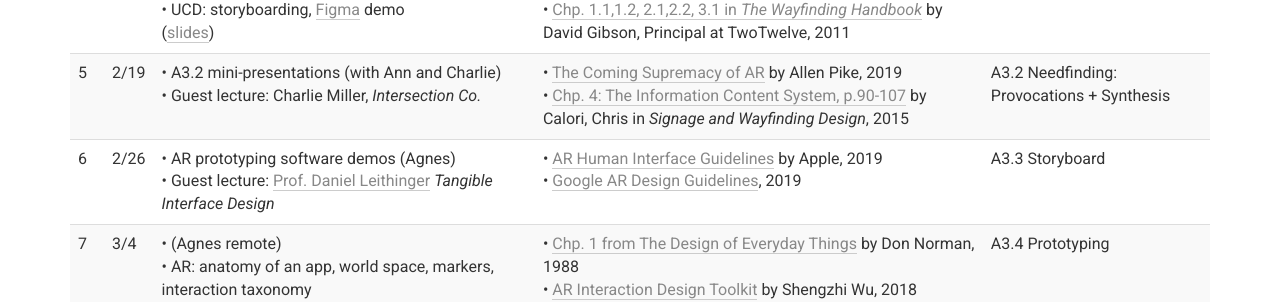
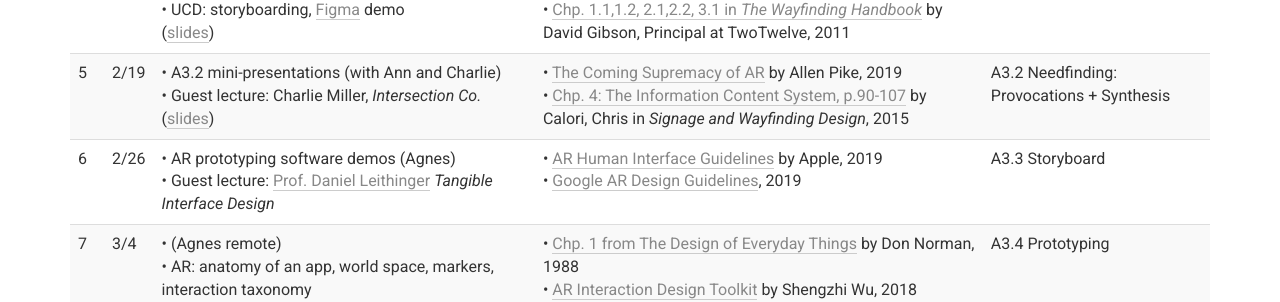
Before and after one commit to columbiaspatialinfo/columbiaspatialinfo.github.io, a Jekyll site: the page built from index.md, in a window 1280 px wide and 900 px high, scrolled down 912 px. Shown: the part 151-453 px from the top of the window. Built offline with Jekyll 4.4.1, drawn with Linux system fonts in a browser that asks for light colours; our own code applies the rules of GitHub Pages for plain Markdown files.

Commit message:
Update index.md

```diff
--- a/index.md
+++ b/index.md
@@ -30,7 +30,7 @@ _Subject to change as semester progresses._
 | 2        | 1/29   | • A1 mini-presentations<br>• AR: current applications<br>• UCD: Rapid prototyping<br>([slides](https://docs.google.com/presentation/d/1ccvYpHhp8exK7g_gcnSIGDoC7seHlM-0NR6kS5Uez0M/edit?usp=sharing))           | • [Why Human-Centered Design Matters](https://www.wired.com/insights/2013/12/human-centered-design-matters/) WIRED, 2013<br>• [The future of AR will be boring](https://medium.com/@warronbebster/the-future-of-augmented-reality-will-be-boring-fc95be238ef4) medium.com, 2017 | A1 Five days |
 | 3        | 2/5      | • A2 mini-presentations<br>• UCD: needfinding, user journeys, provocations<br>([slides](https://docs.google.com/presentation/d/1f2ZJGiyUhmMy9Bh5tzDzzcNx9Wa7O5nMFnHWGsdbLcw/edit?usp=sharing))                             | • [Prototyping for AR](https://developer.apple.com/videos/play/wwdc2018/808/) (video) Apple WWDC, 2018<br>• [What would augment reality?](https://www.lukew.com/ff/entry.asp?1974) by Luke Wroblewski, 2017                                                                        | A2 De-teched                                           |
 | 4        | 2/12     | • A3.1 mini-presentations<br>• How we do Wayfinding (Ann)<br>• UCD: storyboarding, [Figma](http://figma.com/) demo<br>([slides](https://docs.google.com/presentation/d/1AScRj9S5KZWTvduvrnVrCkMHpqtOqjdrLAv9sLfjxsc/edit?usp=sharing))                                                   | • [Chp. 1~2: Introduction + Experiential Perspective]({{ layout.canvasfiles }}6939862) in _Space and Place_ by Yi-Fu Tuan, 1977<br>• [Chp. 1.1,1.2, 2.1,2.2, 3.1 in _The Wayfinding Handbook_]({{ layout.canvasfiles }}6939859) by David Gibson, Principal at TwoTwelve, 2011                                                                                                                                                                      | A3.1 Needfinding: Observe + Recruit                  |
-| 5        | 2/19     | • A3.2 mini-presentations (with Ann and Charlie)<br>• Guest lecture: Charlie Miller, _Intersection Co._ | • [The Coming Supremacy of AR](https://allenpike.com/2019/the-supremacy-of-ar) by Allen Pike, 2019<br>• [Chp. 4: The Information Content System, p.90-107](https://clio.columbia.edu/catalog/11557934) by Calori, Chris in _Signage and Wayfinding Design_, 2015 | A3.2 Needfinding: Provocations + Synthesis             |
+| 5        | 2/19     | • A3.2 mini-presentations (with Ann and Charlie)<br>• Guest lecture: Charlie Miller, _Intersection Co._<br>([slides](https://docs.google.com/presentation/d/1ZnR9fJ94D13XDGYW3QtjgwMoRbVqL--OLmh9F45N4GY/edit?usp=sharing)) | • [The Coming Supremacy of AR](https://allenpike.com/2019/the-supremacy-of-ar) by Allen Pike, 2019<br>• [Chp. 4: The Information Content System, p.90-107](https://clio.columbia.edu/catalog/11557934) by Calori, Chris in _Signage and Wayfinding Design_, 2015 | A3.2 Needfinding: Provocations + Synthesis             |
 | 6        | 2/26     | • AR prototyping software demos (Agnes)<br>• Guest lecture: [Prof. Daniel Leithinger](https://www.colorado.edu/atlas/daniel-leithinger) _Tangible Interface Design_                            | • [AR Human Interface Guidelines](https://developer.apple.com/ios/human-interface-guidelines/technologies/augmented-reality/) by Apple, 2019<br>• [Google AR Design Guidelines](https://designguidelines.withgoogle.com/ar-design/augmented-reality-design-guidelines/), 2019                                                                                                                                                                                                                 | A3.3 Storyboard                           |
 | 7        | 3/4      | • (Agnes remote)<br>• AR: anatomy of an app, world space, markers, interaction taxonomy<br>• UCD: UI vs. IX vs. UX design? and UX "failures"        | • [Chp. 1 from The Design of Everyday Things]({{ layout.canvasfiles }}6854751) by Don Norman, 1988<br>• [AR Interaction Design Toolkit](https://blog.prototypr.io/ar-interaction-design-toolkit-f47ca0733e31) by Shengzhi Wu, 2018                                                                                                                                    | A3.4 Prototyping                            |
 | 8        | 3/11     | • A3 Review with Guest Critics (Ann out)                                                               | • [How to do a user interview](https://www.youtube.com/watch?v=Qq3OiHQ-HCU) by Google Ventures.                                                                                                                                                                                 | A3.5 Evaluating: User Test                             |
```
